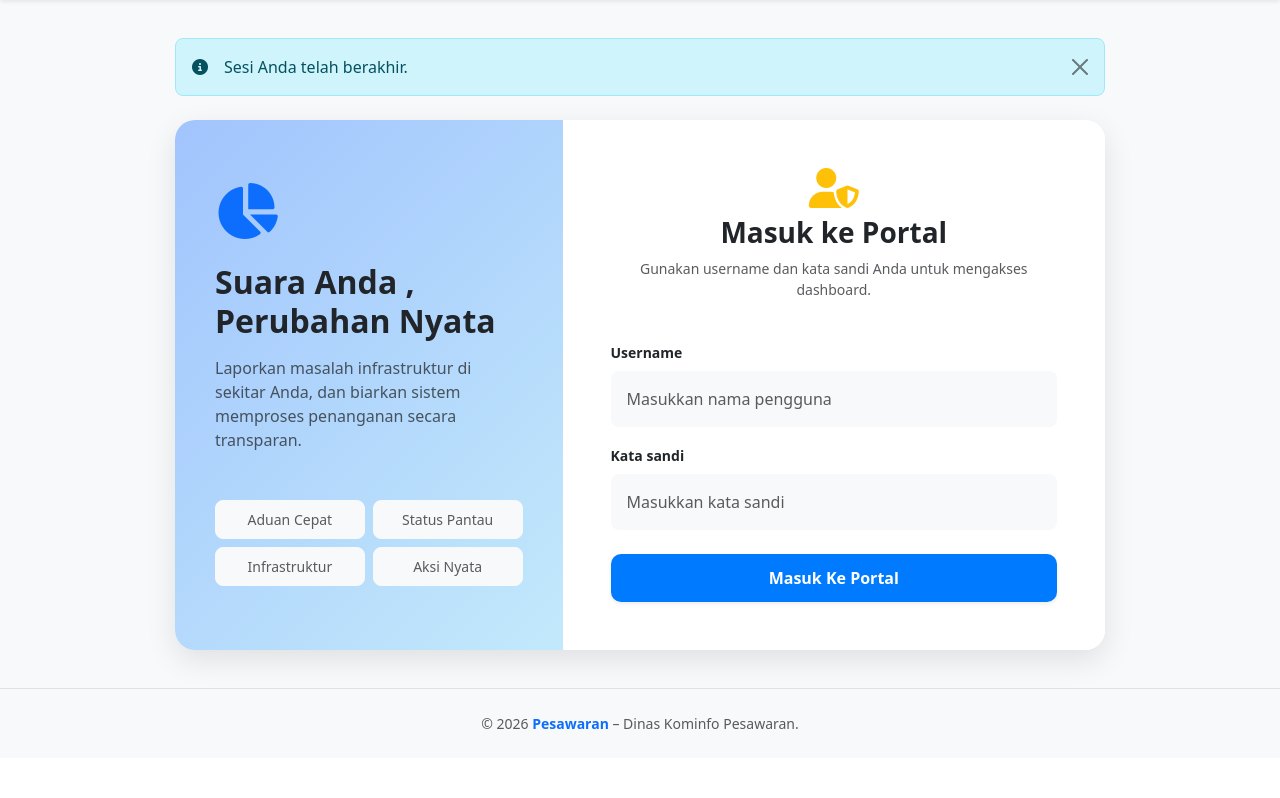
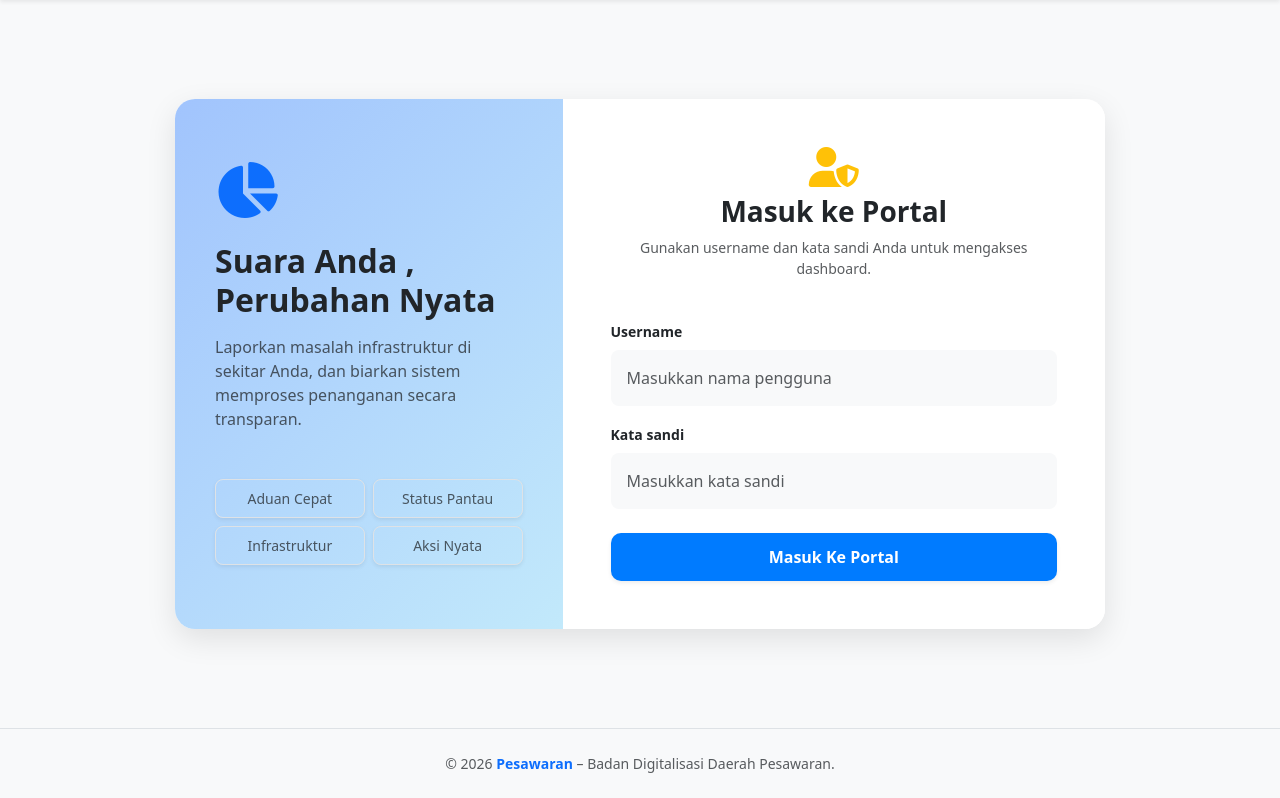
Before and after one commit to IET-Polinela/project-2026-ikromsafei, a Django app: page / in a window 1280 px wide. Shown: the part 75-873 px from the top of the page. Before the commit the page ends 804 px from the top, so only its background shows below. Run offline with Django 5.2, Linux system fonts and the light colour scheme.

Commit message:
Ubah nama kota menjadi Pesawaran dan update footer

```diff
--- a/server_smartcity/templates/backend_home.html
+++ b/server_smartcity/templates/backend_home.html
@@ -3,7 +3,7 @@
 <head>
     <meta charset="UTF-8">
     <meta name="viewport" content="width=device-width, initial-scale=1.0">
-    <title>Masuk ke Portal - Pesawaran</title>
+    <title>Citizen Portal - Pesawaran</title>
     <!-- Bootstrap CSS -->
     <link href="https://cdn.jsdelivr.net/npm/bootstrap@5.3.0/dist/css/bootstrap.min.css" rel="stylesheet">
     <!-- Font Awesome untuk Icon -->
@@ -12,19 +12,19 @@
         .navbar-custom {
             background-color: #0f2c59;
         }
-        .login-container {
-            min-height: 80vh;
+        .main-container {
+            min-height: 85vh;
             display: flex;
             align-items: center;
             justify-content: center;
         }
-        .card-login {
+        .portal-card {
             border: none;
             border-radius: 20px;
             overflow: hidden;
             box-shadow: 0 10px 30px rgba(0,0,0,0.1);
         }
-        .login-sidebar {
+        .portal-sidebar {
             background: linear-gradient(135deg, #a1c4fd 0%, #c2e9fb 100%);
             padding: 40px;
             display: flex;
@@ -48,7 +48,7 @@
 <body class="bg-light">
 
     <!-- ============================================================================== -->
-    <!-- NAVBAR ATAS (SUDAH PESAWARAN) -->
+    <!-- NAVBAR ATAS (SUDAH JADI PESAWARAN) -->
     <!-- ============================================================================== -->
     <nav class="navbar navbar-expand-lg navbar-custom navbar-dark shadow-sm">
         <div class="container">
@@ -73,32 +73,24 @@
     </nav>
 
     <!-- ============================================================================== -->
-    <!-- MAIN LOGIN CARD INTERFACE -->
+    <!-- MAIN INTERFACE -->
     <!-- ============================================================================== -->
-    <div class="container login-container my-4">
+    <div class="container main-container my-4">
         <div class="col-lg-10">
-
-            <!-- Alert Notifikasi Django (Sesi Anda telah berakhir, dll) -->
-            <div class="alert alert-info alert-dismissible fade show mb-4 rounded-3 d-flex align-items-center" role="alert">
-                <i class="fa-solid fa-circle-info me-3"></i>
-                <div>Sesi Anda telah berakhir.</div>
-                <button type="button" class="btn-close" data-bs-dismiss="modal" aria-label="Close"></button>
-            </div>
-
-            <div class="card card-login">
+            <div class="card portal-card">
                 <div class="row g-0">
                     <!-- Sisi Kiri (Informasi/Visual) -->
-                    <div class="col-md-5 login-sidebar text-dark">
+                    <div class="col-md-5 portal-sidebar text-dark">
                         <div class="mb-4">
                             <i class="fa-solid fa-chart-pie text-primary display-4"></i>
                         </div>
                         <h2 class="fw-bold mb-3">Suara Anda ,<br>Perubahan Nyata</h2>
                         <p class="text-muted lead" style="font-size: 1rem;">Laporkan masalah infrastruktur di sekitar Anda, dan biarkan sistem memproses penanganan secara transparan.</p>
                         <div class="row g-2 mt-4">
-                            <div class="col-6"><span class="btn btn-light w-100 btn-sm text-muted rounded-3 py-2">Aduan Cepat</span></div>
-                            <div class="col-6"><span class="btn btn-light w-100 btn-sm text-muted rounded-3 py-2">Status Pantau</span></div>
-                            <div class="col-6"><span class="btn btn-light w-100 btn-sm text-muted rounded-3 py-2">Infrastruktur</span></div>
-                            <div class="col-6"><span class="btn btn-light w-100 btn-sm text-muted rounded-3 py-2">Aksi Nyata</span></div>
+                            <div class="col-6"><span class="btn btn-white w-100 btn-sm text-muted rounded-3 py-2 border shadow-sm">Aduan Cepat</span></div>
+                            <div class="col-6"><span class="btn btn-white w-100 btn-sm text-muted rounded-3 py-2 border shadow-sm">Status Pantau</span></div>
+                            <div class="col-6"><span class="btn btn-white w-100 btn-sm text-muted rounded-3 py-2 border shadow-sm">Infrastruktur</span></div>
+                            <div class="col-6"><span class="btn btn-white w-100 btn-sm text-muted rounded-3 py-2 border shadow-sm">Aksi Nyata</span></div>
                         </div>
                     </div>
 
@@ -110,14 +102,14 @@
                             <p class="text-muted small">Gunakan username dan kata sandi Anda untuk mengakses dashboard.</p>
                         </div>
 
-                        <form>
+                        <form id="loginForm">
                             <div class="mb-3">
                                 <label class="form-label text-dark small fw-bold">Username</label>
-                                <input type="text" class="form-forward form-control bg-light p-3 border-0 rounded-3" placeholder="Masukkan nama pengguna">
+                                <input type="text" class="form-control bg-light p-3 border-0 rounded-3" placeholder="Masukkan nama pengguna" required>
                             </div>
                             <div class="mb-4">
                                 <label class="form-label text-dark small fw-bold">Kata sandi</label>
-                                <input type="password" class="form-forward form-control bg-light p-3 border-0 rounded-3" placeholder="Masukkan kata sandi">
+                                <input type="password" class="form-control bg-light p-3 border-0 rounded-3" placeholder="Masukkan kata sandi" required>
                             </div>
                             <button type="submit" class="btn btn-primary btn-primary-custom w-100 text-white shadow-sm">Masuk Ke Portal</button>
                         </form>
@@ -128,11 +120,11 @@
     </div>
 
     <!-- ============================================================================== -->
-    <!-- FOOTER BAWAH (SUDAH KOMINFO PESAWARAN) -->
+    <!-- FOOTER BAWAH (SUDAH DIGANTI MENJADI BADAN DIGITALISASI DAERAH PESAWARAN) -->
     <!-- ============================================================================== -->
     <footer class="text-center py-4 bg-light border-top mt-auto">
         <div class="container">
-            <p class="mb-0 text-muted small">&copy; 2026 <span class="text-primary fw-bold">Pesawaran</span> – Dinas Kominfo Pesawaran.</p>
+            <p class="mb-0 text-muted small">&copy; 2026 <span class="text-primary fw-bold">Pesawaran</span> – Badan Digitalisasi Daerah Pesawaran.</p>
         </div>
     </footer>
 
```
